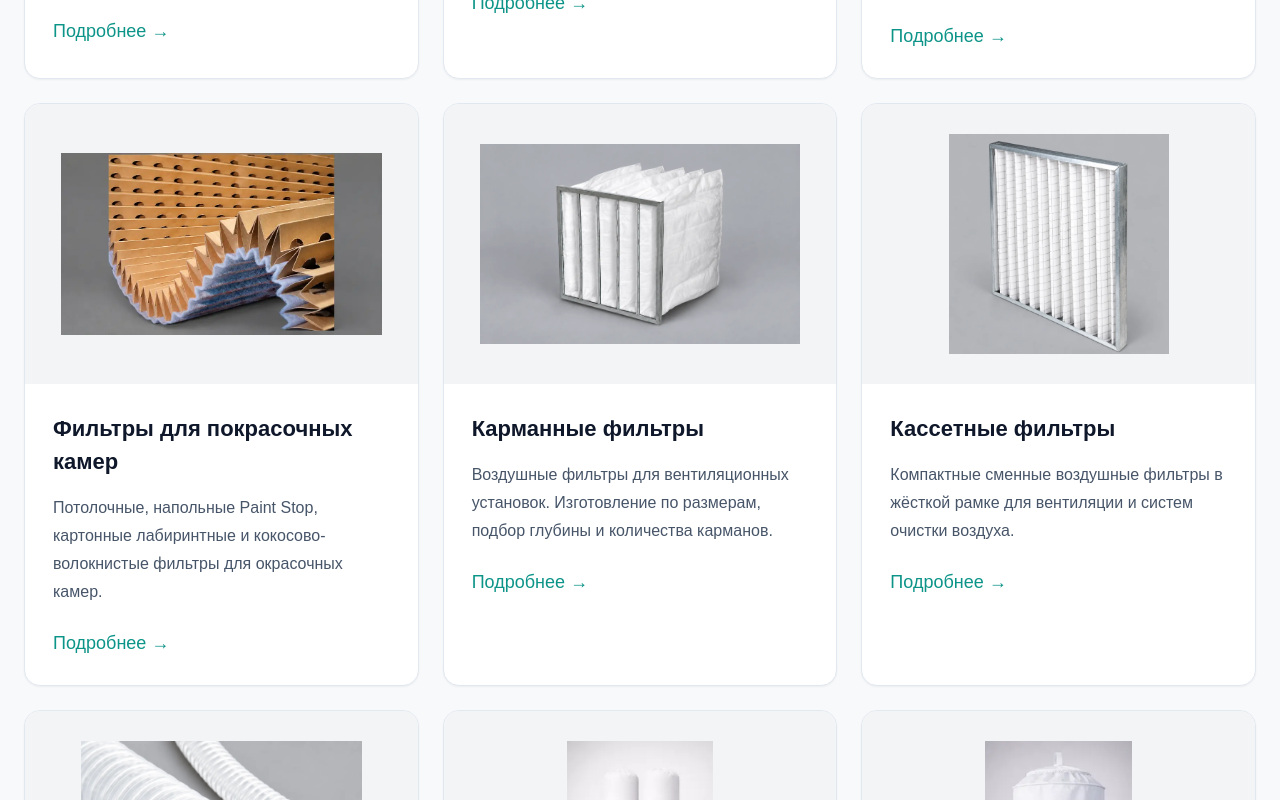
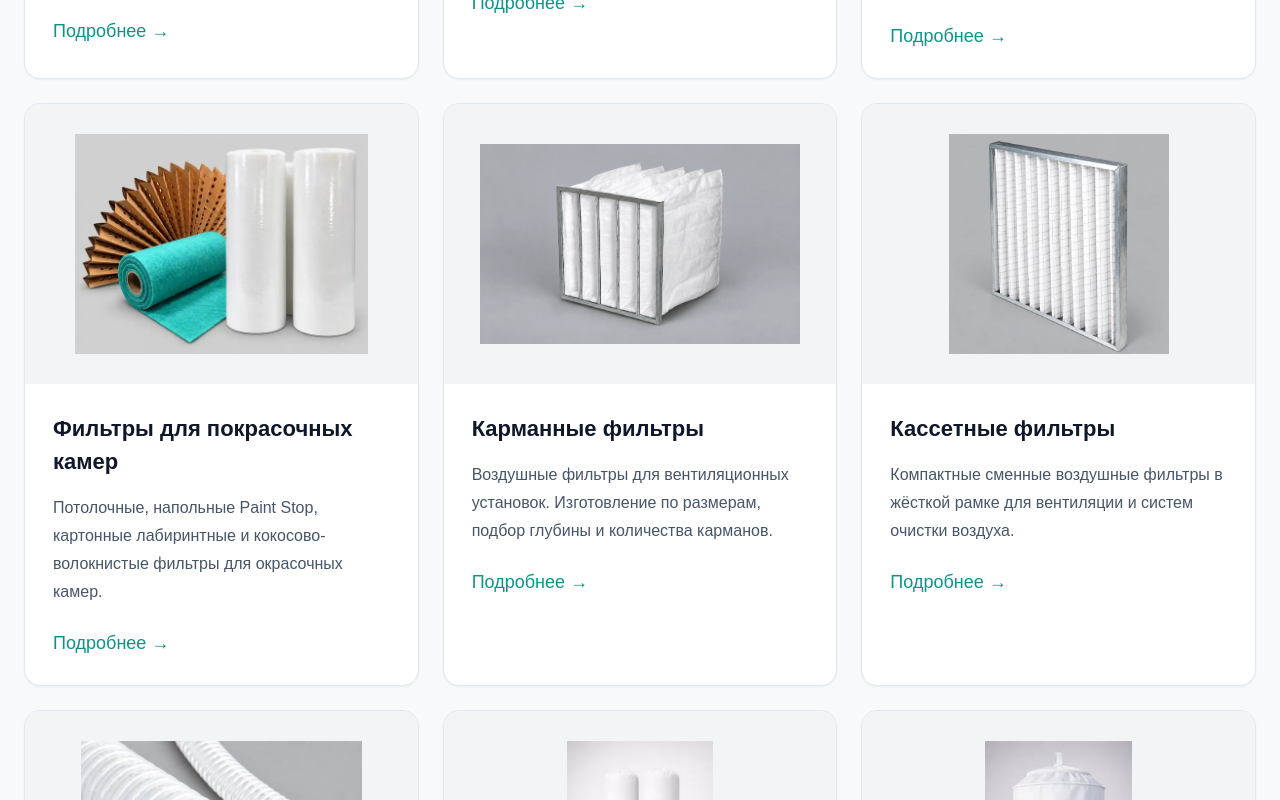
Before and after one commit to karipupkina-ux/filterflow-next, a Next.js app: page / in a window 1280 px wide. Shown: the part 1540-2340 px from the top of the page. Built offline with nearby package versions, Linux system fonts and the light colour scheme.

Commit message:
Use dedicated catalog image for paint booth filters

```diff
--- a/app/components/Products.tsx
+++ b/app/components/Products.tsx
@@ -33,9 +33,9 @@ const products = [
     title: "Фильтры для покрасочных камер",
     description:
       "Потолочные, напольные Paint Stop, картонные лабиринтные и кокосово-волокнистые фильтры для окрасочных камер.",
-    image: "/images/new-products/paint-booth-filters-hero.webp",
-    width: 900,
-    height: 511,
+    image: "/images/new-products/paint-booth-filters-catalog.svg",
+    width: 600,
+    height: 450,
     link: "/filtry-dlya-pokrasochnyh-kamer/",
   },
   {
@@ -130,6 +130,7 @@ export default function Products() {
                     sizes="(max-width: 639px) 180px, 220px"
                     loading="lazy"
                     decoding="async"
+                    unoptimized={item.image.endsWith(".svg")}
                     className="h-auto max-h-[180px] w-auto max-w-full object-contain transition-transform duration-700 ease-out group-hover:scale-110 sm:max-h-[220px]"
                   />
                   <div className="absolute inset-0 bg-gradient-to-t from-black/35 via-black/12 to-transparent opacity-0 transition duration-500 group-hover:opacity-100" />
```
